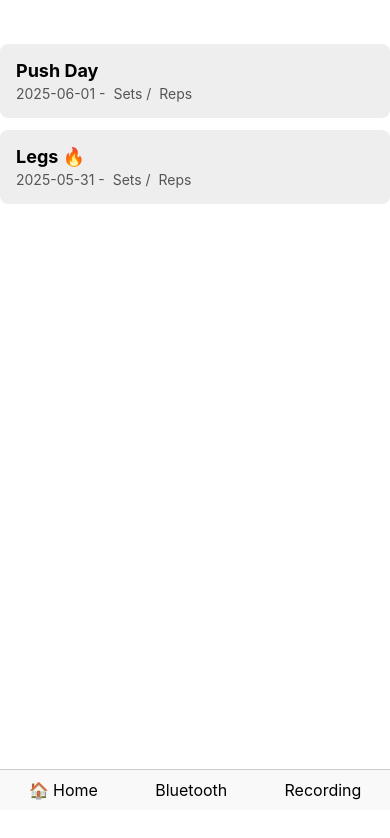
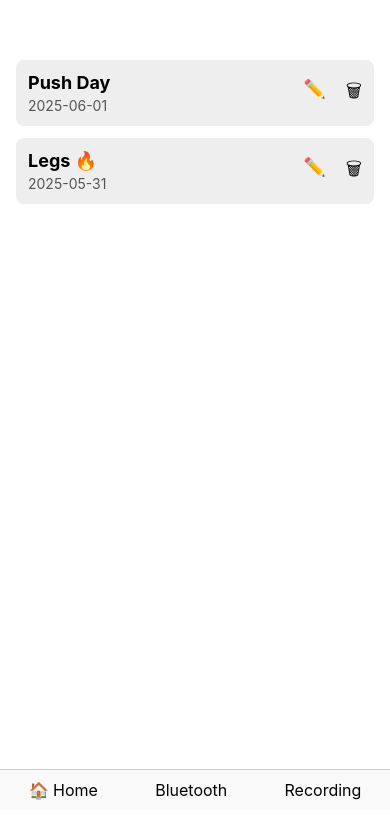
Before and after one commit to imagreenslime/Lifting-Clip-Frontend, a React Native app: screen / in a window 390 px wide. Shown: the top 838 px of the page. Built offline with nearby package versions, Linux system fonts and the light colour scheme; what react-native-ble-plx would draw is missing.

Commit message:
updated bluetooth recording/connection + added renaming/deleting sets

```diff
--- a/src/navigation/navigation.js
+++ b/src/navigation/navigation.js
@@ -1,13 +1,15 @@
+// src/navigation/navigation.js
 import React, { useState } from 'react';
 import { View, Text, TouchableOpacity, StyleSheet } from 'react-native';
 
 import HomeScreen from '../screens/HomeScreen';
 import SessionDetailScreen from '../screens/SessionDetailScreen';
 import SetDetailScreen from '../screens/SetDetailsScreen';
-import BluetoothScreen from '../screens/BluetoothScreen';
+import BluetoothConnectScreen from '../screens/BluetoothConnectScreen';
+import BluetoothRecordingScreen from '../screens/BluetoothRecordingScreen';
 
-
-const sessions = [
+export default function App() {
+  const [sessions, setSessions] = useState([
     {
       id: '1',
       name: 'Push Day',
@@ -26,13 +28,55 @@ const sessions = [
         { id: '4', exercise: 'Leg Press', reps: 10, tempo: '2-1-2', duration: '35s' },
       ]
     },
-];
+  ])
 
-export default function App() {
   const [tab, setTab] = useState('Home'); // Home or Bluetooth
   const [view, setView] = useState('Home'); // Home, SessionDetail, SetDetail
   const [selectedSession, setSelectedSession] = useState(null);
   const [selectedSet, setSelectedSet] = useState(null);
+  const [connectedDevice, setConnectedDevice] = useState(null);
+
+  const updateSessions = (newSessions) => setSessions([...newSessions]);
+
+  const deleteSession = (id) => {
+    updateSessions(sessions.filter(session => session.id !== id));
+    if (selectedSession?.id === id) setView('Home');
+  };
+
+  const renameSession = (id, newName) => {
+    updateSessions(sessions.map(s => s.id === id ? { ...s, name: newName } : s));
+  };
+
+  const deleteSet = (sessionId, setId) => {
+  setSessions(prevSessions => {
+    const updated = prevSessions.map(s =>
+      s.id === sessionId
+        ? { ...s, sets: s.sets.filter(set => set.id !== setId) }
+        : s
+    );
+    const updatedSession = updated.find(s => s.id === sessionId);
+    setSelectedSession(updatedSession);
+    return updated;
+    })
+  };
+
+  const renameSet = (sessionId, setId, newName) => {
+    setSessions(prevSessions => {
+        const updated = prevSessions.map(s =>
+          s.id === sessionId
+            ? {
+                ...s,
+                sets: s.sets.map(set =>
+                  set.id === setId ? { ...set, exercise: newName } : set
+                ),
+              }
+            : s
+        );
+        const updatedSession = updated.find(s => s.id === sessionId);
+        setSelectedSession(updatedSession);
+        return updated;
+      });
+  };
 
   const goToSession = (session) => {
     setSelectedSession(session);
@@ -50,11 +94,29 @@ export default function App() {
   };
 
   const renderScreen = () => {
-    if (tab === 'Bluetooth') return <BluetoothScreen />;
-    if (tab === "Recording") return <View></View>;
+    if (tab === 'Bluetooth') {
+        return (
+            <BluetoothConnectScreen onConnect={(device) => {
+            setConnectedDevice(device);
+            setView('BluetoothRecording');
+            }}
+            connectedDevice={connectedDevice}
+            onDisconnect={() => setConnectedDevice(null)}
+            />
+        );
 
-    if (view === 'Home') return <HomeScreen sessions={sessions} onSessionPress={goToSession} />;
-    if (view === 'SessionDetail') return <SessionDetailScreen session={selectedSession} onSetPress={goToSet} onBack={goBack} />;
+    }
+    if (tab === "Recording"){
+        return (
+            <BluetoothRecordingScreen
+              device={connectedDevice}
+              onDisconnect={() => setConnectedDevice(null)}
+            />
+          );
+    }
+
+    if (view === 'Home') return <HomeScreen sessions={sessions} onSessionPress={goToSession} onDeleteSession={deleteSession} onRenameSession={renameSession}/>;
+    if (view === 'SessionDetail') return <SessionDetailScreen session={selectedSession} onSetPress={goToSet} onBack={goBack} onDeleteSet={(setId) => deleteSet(selectedSession.id, setId)} onRenameSet={(setId, name) => renameSet(selectedSession.id, setId, name)}/>;
     if (view === 'SetDetail') return <SetDetailScreen set={selectedSet} onBack={goBack} />;
   };
 
--- /dev/null
+++ b/src/screens/BluetoothConnectScreen.js
@@ -0,0 +1,33 @@
+// src/screens/BluetoothConnectScreen.js
+import BluetoothService from '../services/BluetoothService'; // adjust path if needed
+import React, { useEffect, useState } from 'react';
+import { View, Button, Text, ScrollView, TouchableOpacity } from 'react-native';
+
+export default function BluetoothScreen({ onConnect, connectedDevice, onDisconnect}){
+    const [foundDevices, setFoundDevices] = useState([]);
+
+
+    useEffect(() => {
+        BluetoothService.setDeviceDiscoveredCallback((device) => {
+            setFoundDevices((prev) =>
+              prev.find((d) => d.id === device.id) ? prev : [...prev, device]
+            );
+          });
+    }, [])
+    return (
+        <View style={{ padding: 20 }}>
+          <Button title="Scan for Devices" onPress={() => BluetoothService.startScan()} />
+          <ScrollView>
+            {foundDevices.map((device) => (
+              <Button key={device.id} title={device.name || 'Unknown'} onPress={async () => {
+                await BluetoothService.connectDevice(device);
+                onConnect(device);}} />
+            ))}
+          </ScrollView>
+          <Button title="Disconnect" onPress={onDisconnect} />
+          <Text>Connected Device: {connectedDevice?.name || "None"}</Text>
+        </View>
+
+    );
+
+}
--- /dev/null
+++ b/src/screens/BluetoothRecordingScreen.js
@@ -0,0 +1,24 @@
+// src/screens/BluetoothRecordingScreen.js
+import React, { useEffect, useState } from 'react';
+import { View, Text, Button, TouchableOpacity} from 'react-native';
+import BluetoothService from '../services/BluetoothService';
+
+export default function BluetoothRecordingScreen({ device, onDisconnect }) {
+  const [repCount, setRepCount] = useState(0);
+  const [setSummaries, setSetSummaries] = useState([]);
+
+  useEffect(() => {
+    BluetoothService.onSetUpdate(setSetSummaries);
+    BluetoothService.onRepUpdate(setRepCount);
+  }, []);
+
+  return (
+    <View style={{ padding: 20 }}>
+      <Text>Connected to: {device?.name || "N/A"}</Text>
+      <Text>Reps: {repCount}</Text>
+      <Button title="Start Recording" onPress={() => BluetoothService.sendCommand('START_RECORDING')} />
+      <Button title="Stop Recording" onPress={() => BluetoothService.sendCommand('STOP_RECORDING')} />
+      <Button title="Disconnect" onPress={onDisconnect} />
+    </View>
+  );
+}
--- a/src/screens/HomeScreen.js
+++ b/src/screens/HomeScreen.js
@@ -1,21 +1,57 @@
 import React from 'react';
-import { View, FlatList, StyleSheet } from 'react-native';
+import { View, FlatList, StyleSheet, Alert, TouchableOpacity, Text } from 'react-native';
 import SessionCard from '../components/SessionCard';
 
 
 
-export default function HomeScreen({ sessions, onSessionPress }) {
+export default function HomeScreen({ sessions, onSessionPress, onDeleteSession, onRenameSession}) {
+  const promptRename = (id) => {
+    Alert.prompt('Rename Session', 'Enter new name:', (text) => {
+      if (text.trim()) onRenameSession(id, text);
+    })};
     return (
+      <View style={styles.container}>
         <FlatList
           data={sessions}
+          keyExtractor={(item) => item.id}
           renderItem={({ item }) => (
-        <SessionCard session={item} onPress={() => onSessionPress(item)} />
+            <View style={styles.card}>
+              <TouchableOpacity style={styles.cardLeft} onPress={() => onSessionPress(item)}>
+                <Text style={styles.name}>{item.name}</Text>
+                <Text style={styles.details}>{item.date}</Text>
+              </TouchableOpacity>
+              <View style={styles.cardRight}>
+                <TouchableOpacity onPress={() => promptRename(item.id)}>
+                  <Text style={styles.btn}>✏️</Text>
+                </TouchableOpacity>
+                <TouchableOpacity onPress={() => onDeleteSession(item.id)}>
+                  <Text style={styles.btn}>🗑</Text>
+                </TouchableOpacity>
+              </View>
+            </View>
           )}
         />
+      </View>
     );
   }
 
-
   const styles = StyleSheet.create({
     container: { flex: 1, padding: 16 },
+    card: {
+      flexDirection: 'row',
+      justifyContent: 'space-between',
+      backgroundColor: '#eee',
+      borderRadius: 8,
+      marginBottom: 12,
+      padding: 12,
+      alignItems: 'center',
+    },
+    cardLeft: { flex: 1 },
+    cardRight: {
+      flexDirection: 'row',
+      gap: 10,
+    },
+    name: { fontSize: 18, fontWeight: 'bold' },
+    details: { color: '#555', marginTop: 4 },
+    btn: { fontSize: 18, marginLeft: 10 },
   });
--- a/src/screens/SessionDetailScreen.js
+++ b/src/screens/SessionDetailScreen.js
@@ -1,32 +1,70 @@
 import React from 'react';
-import { View, Text, StyleSheet, FlatList, TouchableOpacity } from 'react-native';
-import SeeDetails from '../components/SeeDetails';
+import {
+  View,
+  Text,
+  FlatList,
+  StyleSheet,
+  TouchableOpacity,
+  Alert,
+} from 'react-native';
 
-const dummySets = [
-  { id: '1', exercise: 'Bench Press', reps: 10, tempo: '2-1-2', duration: '30s' },
-  { id: '2', exercise: 'Incline Press', reps: 8, tempo: '2-1-1', duration: '28s' },
-];
+export default function SessionDetailScreen({
+  session,
+  onSetPress,
+  onDeleteSet,
+  onRenameSet,
+  onBack,
+}) {
+  const promptRename = (setId) => {
+    Alert.prompt('Rename Set', 'Enter new exercise name:', (text) => {
+      if (text.trim()) onRenameSet(setId, text);
+    });
+  };
 
-export default function SessionDetailScreen({ session, onSetPress, onBack }) {
   return (
-    <View>
+    <View style={styles.container}>
       <TouchableOpacity onPress={onBack}>
-        <Text>← Back</Text>
+        <Text style={styles.back}>← Back</Text>
       </TouchableOpacity>
+      <Text style={styles.header}>{session.name}</Text>
       <FlatList
         data={session.sets}
         keyExtractor={(item) => item.id}
         renderItem={({ item }) => (
-          <SeeDetails set={item} onPress={() => onSetPress(item)} />
-
+          <View style={styles.setCard}>
+            <TouchableOpacity onPress={() => onSetPress(item)} style={{ flex: 1 }}>
+              <Text style={styles.exercise}>{item.exercise}</Text>
+              <Text style={styles.info}>
+                Reps: {item.reps} | Tempo: {item.tempo} | Duration: {item.duration}
+              </Text>
+            </TouchableOpacity>
+            <TouchableOpacity onPress={() => promptRename(item.id)}>
+              <Text style={styles.btn}>✏️</Text>
+            </TouchableOpacity>
+            <TouchableOpacity onPress={() => onDeleteSet(item.id)}>
+              <Text style={styles.btn}>🗑</Text>
+            </TouchableOpacity>
+          </View>
         )}
       />
     </View>
   );
 }
 
-
 const styles = StyleSheet.create({
   container: { flex: 1, padding: 16 },
   header: { fontSize: 24, fontWeight: 'bold', marginBottom: 16 },
+  back: { color: '#007AFF', marginBottom: 10 },
+  setCard: {
+    backgroundColor: '#ddd',
+    padding: 12,
+    borderRadius: 6,
+    marginBottom: 10,
+    flexDirection: 'row',
+    alignItems: 'center',
+    gap: 10,
+  },
+  exercise: { fontWeight: 'bold' },
+  info: { marginTop: 4 },
+  btn: { fontSize: 16 },
 });
```
Also changed, not shown: src/screens/BluetoothScreen.js (deleted, +0 -49 lines), src/screens/RecordingScreen.js (deleted). Lines whose indentation alone changed are shown as unchanged.
